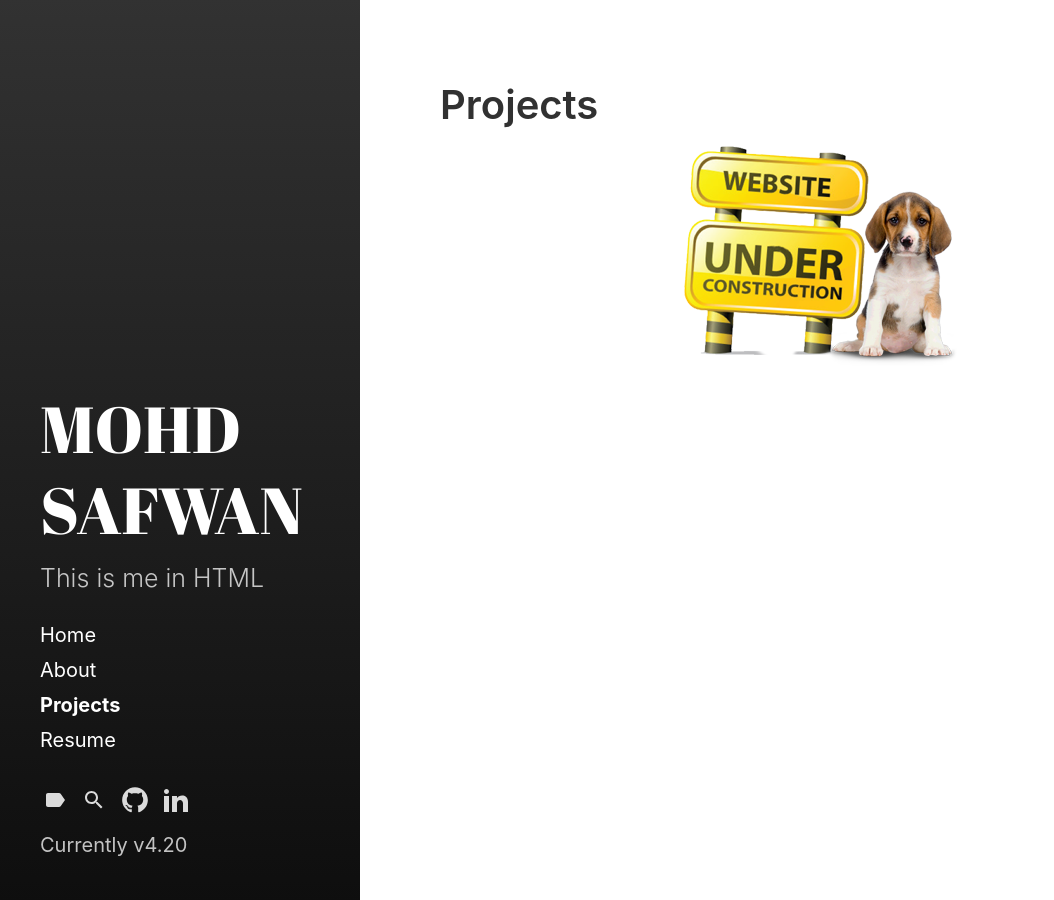
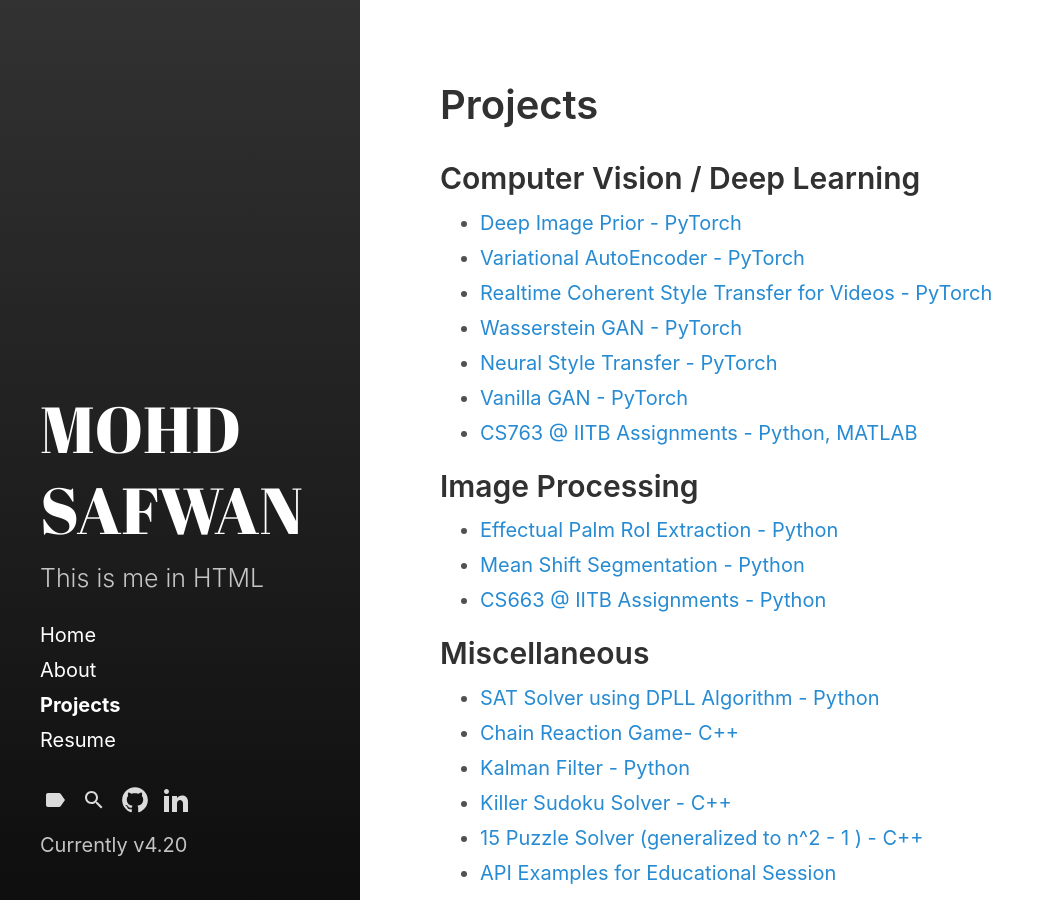
Before and after one commit to safwankdb/homepage, a Jekyll site: the page built from projects.md, in a window 1280 px wide. Shown: the whole page, without its empty margins (0-1054 px from the left). Built offline with Jekyll 4.4.1, drawn with Linux system fonts in a browser that asks for light colours.

Commit message:
Added projects, bye bye doggo

```diff
--- a/projects.md
+++ b/projects.md
@@ -3,5 +3,25 @@ layout: page
 title: Projects
 sidebar_link: true
 ---
+## Computer Vision / Deep Learning
+- [Deep Image Prior - PyTorch](https://safwankdb.github.io/Deep-Image-Prior/)
+- [Variational AutoEncoder - PyTorch](https://safwankdb.github.io/Variational-Auto-Encoder/)
+- [Realtime Coherent Style Transfer for Videos - PyTorch](https://safwankdb.github.io/ReCoNet-PyTorch/)
+- [Wasserstein GAN - PyTorch](https://safwankdb.github.io/Wasserstein-GAN/)
+- [Neural Style Transfer - PyTorch](https://safwankdb.github.io/Neural-Style-Transfer/)
+- [Vanilla GAN - PyTorch](https://safwankdb.github.io/Vanilla-GAN/)
+- [CS763 @ IITB Assignments - Python, MATLAB](https://safwankdb.github.io/CS763-Assignments/)
 
-![Under Construction](assets/img/website-under-construction-dog.png){: .centerimg}
+
+## Image Processing
+- [Effectual Palm RoI Extraction - Python](https://safwankdb.github.io/Effectual-Palm-RoI-Extraction/)
+- [Mean Shift Segmentation - Python](https://safwankdb.github.io/Mean-Shift-Segmentation/)
+- [CS663 @ IITB Assignments - Python](https://safwankdb.github.io/CS663-Assignments/)
+
+## Miscellaneous
+- [SAT Solver using DPLL Algorithm - Python](https://safwankdb.github.io/SAT-Solver-using-DPLL/)
+- [Chain Reaction Game- C++](https://safwankdb.github.io/Chain-Reaction/)
+- [Kalman Filter - Python](https://safwankdb.github.io/KalmanFilter/)
+- [Killer Sudoku Solver - C++](https://safwankdb.github.io/Killer-Sudoku/)
+- [15 Puzzle Solver (generalized to n^2 - 1 ) - C++](https://safwankdb.github.io/15-puzzle/)
+- [API Examples for Educational Session](https://github.com/safwankdb/API-Examples)
```
